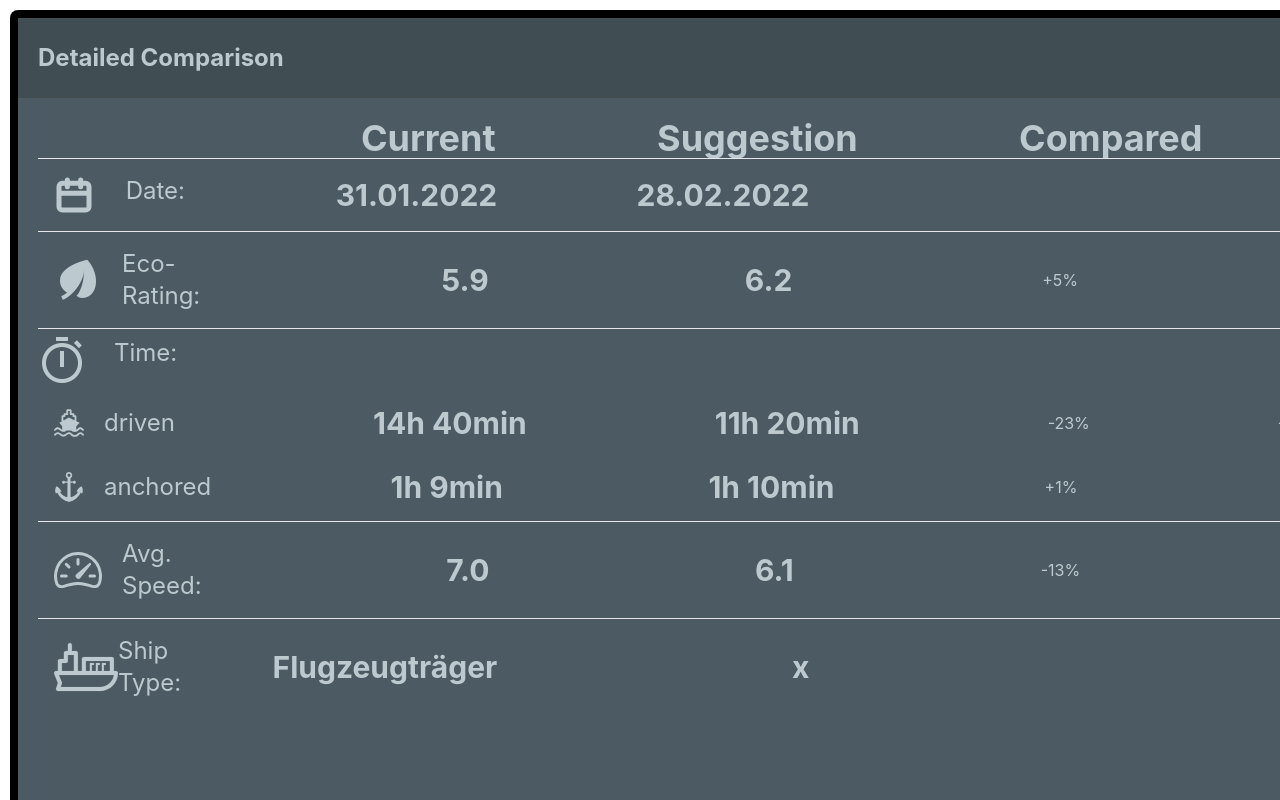
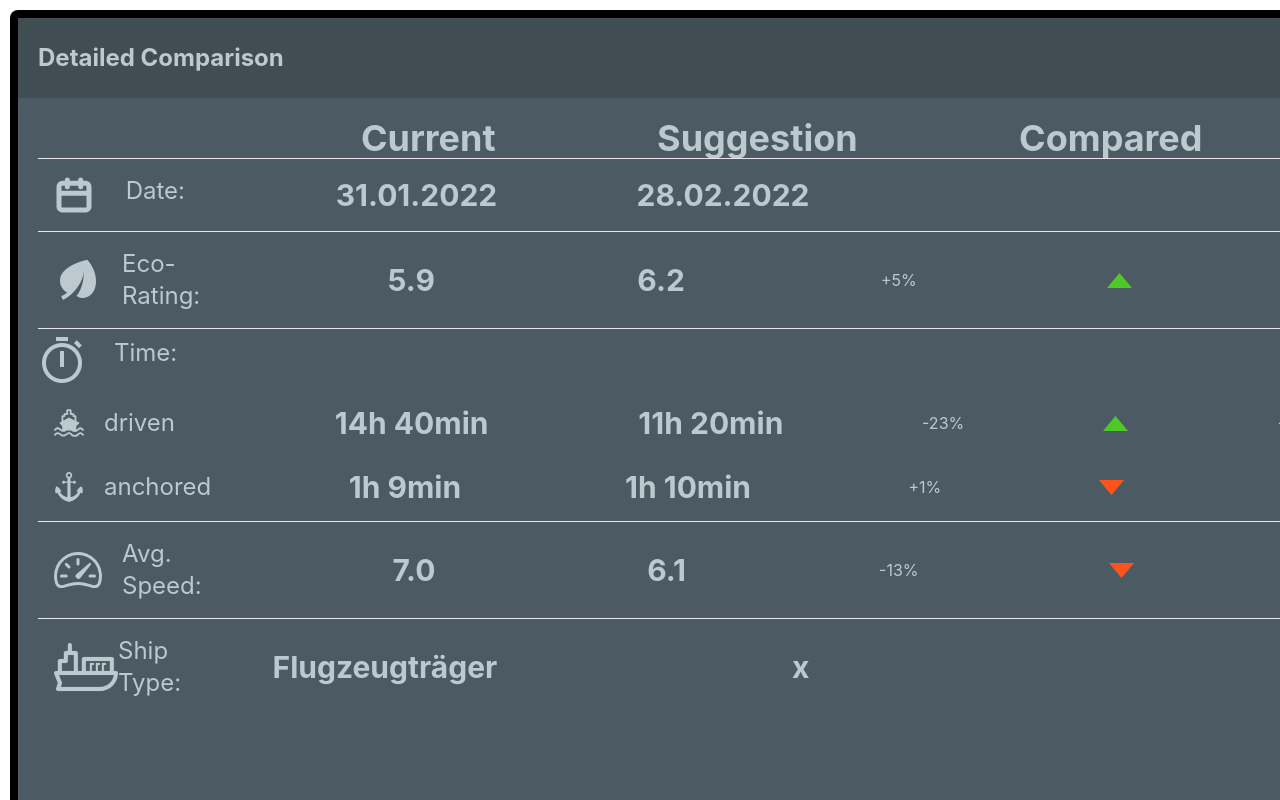
Before and after one commit to Trallianz/MariData_HEI, a React (Create React App) app in the folder maridata/: page / in a window 1280 px wide. Both pictures are taken after a click on the picture 455 px from the left and 551 px from the top of the page. Shown: the top 800 px of the page. Built offline with nearby package versions, Linux system fonts and the light colour scheme.

Commit message:
added comparison triagle

```diff
--- a/maridata/src/components/ComparisonTable.tsx
+++ b/maridata/src/components/ComparisonTable.tsx
@@ -1,4 +1,6 @@
-import arrow_down from './../icons/arrow_down_red.svg'
+import red_triangle from "./../icons/arrow_down_red.svg";
+import gray_triangel from "./../icons/arrow_grey.svg";
+import green_triangle from "./../icons/arrow_up_green.svg";
 
 interface compareElements {
     icon: string,
@@ -9,7 +11,7 @@ interface compareElements {
 
 export const ComparisonTable = ({ icon, attribute, cPoints, sPoints }: compareElements) => {
 
-
+    let triangle = gray_triangel
 
     function getSum(s: number, c: number) {
         const sum = c - s;
@@ -21,6 +23,18 @@ export const ComparisonTable = ({ icon, attribute, cPoints, sPoints }: compareEl
             return (sum.toFixed(1))
         }
 
+    }
+
+    function showTriangle(c: number, s: number) {
+        const sum = c - s
+        if (sum > 0) {
+            triangle = red_triangle
+            return (triangle)
+        }
+        else {
+            triangle = green_triangle
+            return (triangle)
+        }
     }
 
     function getDifference(x: number, y: number) {
@@ -46,7 +60,8 @@ export const ComparisonTable = ({ icon, attribute, cPoints, sPoints }: compareEl
             <div className='flex w-[60px] justify-end font-bold text-3xl'>{(cPoints).toFixed(1)}</div>
             <div className='flex w-[60px] justify-end font-bold text-3xl'>{(sPoints).toFixed(1)}</div>
             <div className='flex w-[42px] justify-end'>{getDifference(cPoints, sPoints)}</div>
-            <div className='flex justify-end'>{getSum(cPoints, sPoints)}</div>
+            <div className='flex '><img src={showTriangle(cPoints, sPoints)} alt="the triangel for compare" /></div>
+            <div className='flex '>{getSum(cPoints, sPoints)}</div>
         </div>
     )
 }
--- a/maridata/src/components/ComparisonTime.tsx
+++ b/maridata/src/components/ComparisonTime.tsx
@@ -1,4 +1,7 @@
 import TimeCalc from "./TimeCalc";
+import red_triangle from "./../icons/arrow_down_red.svg";
+import gray_triangel from "./../icons/arrow_grey.svg";
+import green_triangle from "./../icons/arrow_up_green.svg";
 
 interface compareElements {
     icon: string,
@@ -8,6 +11,7 @@ interface compareElements {
 }
 
 export const ComparisonTable = ({ icon, attribute, cTime, sTime }: compareElements) => {
+    let triangle = gray_triangel
 
     function getAbsolutDifference(c: number, s: number) {
 
@@ -16,7 +20,21 @@ export const ComparisonTable = ({ icon, attribute, cTime, sTime }: compareElemen
         if (sum > 0) {
             return ("-" + TimeCalc(Math.abs(c - s)))
         }
-        else { return ("+" + TimeCalc(Math.abs(c - s))) }
+        else {
+            return ("+" + TimeCalc(Math.abs(c - s)))
+        }
+    }
+
+    function showTriangle(c: number, s: number) {
+        const sum = c - s
+        if (sum < 0) {
+            triangle = red_triangle
+            return (triangle)
+        }
+        else {
+            triangle = green_triangle
+            return (triangle)
+        }
     }
 
     function getDifference(x: number, y: number) {
@@ -29,6 +47,7 @@ export const ComparisonTable = ({ icon, attribute, cTime, sTime }: compareElemen
             return ("+" + Math.round(((y / x) * 100) - 100) + "%");
         }
     }
+
 
     return (
 
@@ -43,8 +62,9 @@ export const ComparisonTable = ({ icon, attribute, cTime, sTime }: compareElemen
             </div>
             <div className='flex justify-end font-bold text-3xl'>{TimeCalc(cTime)}</div>
             <div className='flex justify-end font-bold text-3xl'>{TimeCalc(sTime)}</div>
-            <div className='flex w-[42px] justify-center'>{getDifference(cTime, sTime)}</div>
-            <div className='flex justify-end'> {getAbsolutDifference(cTime, sTime)}</div>
+            <div className='flex w-[20px] justify-center'>{getDifference(cTime, sTime)}</div>
+            <div className='flex'><img src={showTriangle(cTime, sTime)} alt="the triangel for compare" /></div>
+            <div className='flex '> {getAbsolutDifference(cTime, sTime)}</div>
         </div>
     )
 }
```
Also changed, not shown: maridata/src/icons/arrow_down_red.svg, maridata/src/icons/arrow_up_green.svg.
